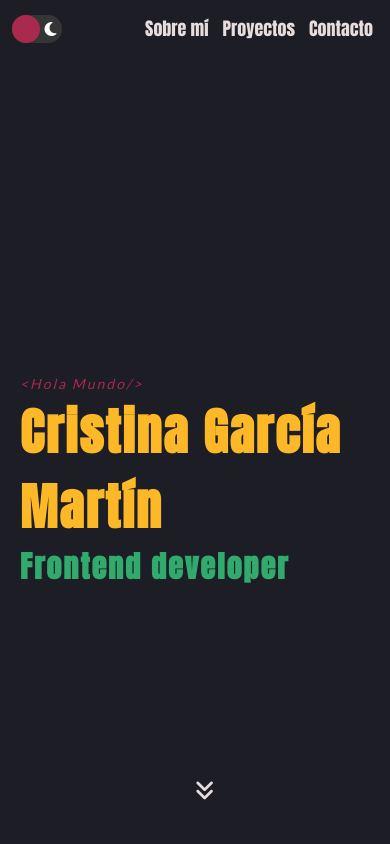
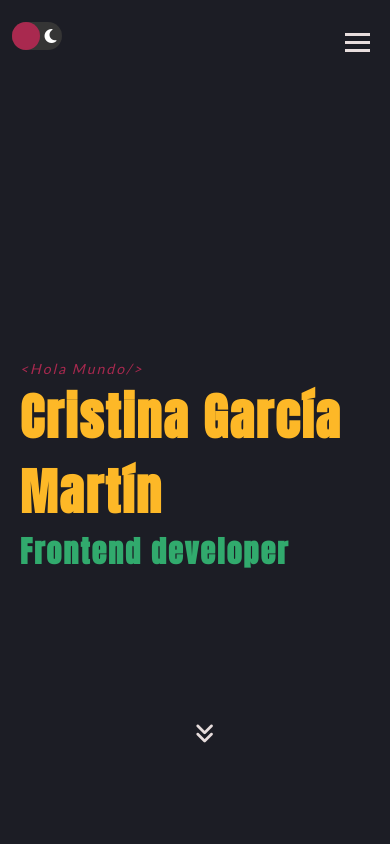
Before and after one commit to crisgarm/portfolio, a React (Create React App) app: page / in a window 390 px wide. Shown: the top 844 px of the page. Built offline with nearby package versions, Linux system fonts and the light colour scheme.

Commit message:
Add responsive burguer menu and animation

```diff
--- a/src/components/Header.js
+++ b/src/components/Header.js
@@ -1,5 +1,6 @@
 import React from "react";
 import { HashLink } from "react-router-hash-link";
+import Navbar from "./Navbar";
 import "../stylesheets/Header.scss";
 import "../stylesheets/Switch.scss";
 
@@ -22,40 +23,7 @@ const Header = (props) => {
           <i className="fas fa-moon"></i>
         </span>
       </label>
-      <nav className="header__nav">
-        <ul className="header__list">
-          <li className="header__list-item">
-            <HashLink
-              to="#aboutme"
-              className="header__list-item-link"
-              alt="Ir a la sección sobre Cristina"
-              title="Ir a la sección sobre Cristina"
-            >
-              Sobre mí
-            </HashLink>
-          </li>
-          <li className="header__list-item">
-            <HashLink
-              to="#projects"
-              className="header__list-item-link"
-              alt="Ir a la sección de proyectos"
-              title="Ir a la sección de proyectos"
-            >
-              Proyectos
-            </HashLink>
-          </li>
-          <li className="header__list-item">
-            <HashLink
-              to="#contact"
-              className="header__list-item-link"
-              alt="Ir a la sección de contacto"
-              title="Ir a la sección de contacto"
-            >
-              Contacto
-            </HashLink>
-          </li>
-        </ul>
-      </nav>
+      <Navbar />
       <section className="hero">
         <div className="hero__wrapper">
           <span className="hero__wrapper-span">&lt;Hola Mundo/&gt;</span>
--- /dev/null
+++ b/src/components/Navbar.js
@@ -0,0 +1,58 @@
+import React, { useState } from "react";
+import { HashLink } from "react-router-hash-link";
+import "../stylesheets/Header.scss";
+
+const Navbar = () => {
+  const [isOpen, setIsOpen] = useState(false);
+
+  const handleClickBurguerButton = () => {
+    setIsOpen(!isOpen);
+  };
+
+  return (
+    <nav className="header__nav">
+      <ul className={`header__list ${isOpen ? "active" : ""}`}>
+        <li className="header__list-item ">
+          <HashLink
+            to="#aboutme"
+            className="header__list-item-link"
+            alt="Ir a la sección sobre Cristina"
+            title="Ir a la sección sobre Cristina"
+            onClick={handleClickBurguerButton}
+          >
+            Sobre mí
+          </HashLink>
+        </li>
+        <li className="header__list-item">
+          <HashLink
+            to="#projects"
+            className="header__list-item-link"
+            alt="Ir a la sección de proyectos"
+            title="Ir a la sección de proyectos"
+            onClick={handleClickBurguerButton}
+          >
+            Proyectos
+          </HashLink>
+        </li>
+        <li className="header__list-item">
+          <HashLink
+            to="#contact"
+            className="header__list-item-link"
+            alt="Ir a la sección de contacto"
+            title="Ir a la sección de contacto"
+            onClick={handleClickBurguerButton}
+          >
+            Contacto
+          </HashLink>
+        </li>
+      </ul>
+      <div onClick={handleClickBurguerButton} className="header__burguer">
+        <div className={`header__burguer-1 ${isOpen ? "change" : ""}`}></div>
+        <div className={`header__burguer-2 ${isOpen ? "change" : ""}`}></div>
+        <div className={`header__burguer-3 ${isOpen ? "change" : ""}`}></div>
+      </div>
+    </nav>
+  );
+};
+
+export default Navbar;
--- a/src/services/data.js
+++ b/src/services/data.js
@@ -2,7 +2,7 @@ import RickMortyImg from "../images/project-01-rick-morty.PNG";
 import SeriesFinderImg from "../images/project-02-series-finder.png";
 import FridaKardsImg from "../images/project-03-frida-kards.PNG";
 import SurrenderImg from "../images/project-04-surrender.PNG";
-import NinjaCodersImg from "../images/project-05-ninja-coders.PNG";
+import NinjaCodersImg from "../images/project-05-ninja-coders.png";
 import HangmanGameImg from "../images/project-06-hangman-game.PNG";
 import GuessTheNumber from "../images/project-07-guess-number.PNG";
 import ToDoList from "../images/project-08-to-do-list.PNG";
--- a/src/stylesheets/Header.scss
+++ b/src/stylesheets/Header.scss
@@ -5,15 +5,39 @@
   height: 100vh;
   width: 100%;
 
-  &__list {
+  &__nav {
+    height: 10%;
     display: flex;
     flex-direction: row;
     justify-content: flex-end;
+    align-items: center;
+  }
+
+  &__list {
+    position: absolute;
+    z-index: 1;
+    right: 0;
+    top: 0;
+    display: flex;
+    flex-direction: column;
+    justify-content: space-evenly;
+    align-items: center;
+    height: 100vh;
+    width: 100%;
+    background-color: $colorTertiary;
+    transform: translateY(-100%);
+    transition: transform 0.5s ease-in-out;
     font-size: 18px;
-    margin-right: 10px;
 
     @include tablet {
-      margin-right: 30px;
+      position: static;
+      z-index: 0;
+      display: flex;
+      flex-direction: row;
+      justify-content: flex-end;
+      height: 0;
+      transform: translateY(0%);
+      transition: transform 0s ease-in;
     }
 
     &-item {
@@ -54,11 +78,56 @@
       }
     }
   }
+
+  &__burguer {
+    z-index: 1;
+    display: block;
+    cursor: pointer;
+    margin-right: 20px;
+    transition: 0.4 ease-out;
+
+    @include tablet {
+      display: none;
+    }
+
+    &-1,
+    &-2,
+    &-3 {
+      width: 25px;
+      height: 3px;
+      margin: 5px 0;
+      background-color: $colorText;
+      transition: 0.4s ease-out;
+    }
+  }
+}
+
+.change.header__burguer-1 {
+  transform: rotate(-45deg) translate(3px, -2px);
+  position: absolute;
+}
+
+.change.header__burguer-2 {
+  opacity: 0;
+}
+
+.change.header__burguer-3 {
+  transform: rotate(45deg) translate(-7px, -8px);
+}
+
+@media screen and (max-width: 768px) {
+  body {
+    overflow-x: hidden;
+  }
+}
+
+.active {
+  transform: translateY(0%);
 }
 
 .hero {
   width: 100%;
-  height: 100%;
+  height: 90%;
   display: flex;
   justify-content: flex-start;
   align-items: center;
--- a/src/stylesheets/Switch.scss
+++ b/src/stylesheets/Switch.scss
@@ -2,7 +2,7 @@
 
 .header__switch-label {
   position: absolute;
-  top: 15px;
+  top: 22px;
   left: 12px;
   width: 50px;
   height: 28px;
```
